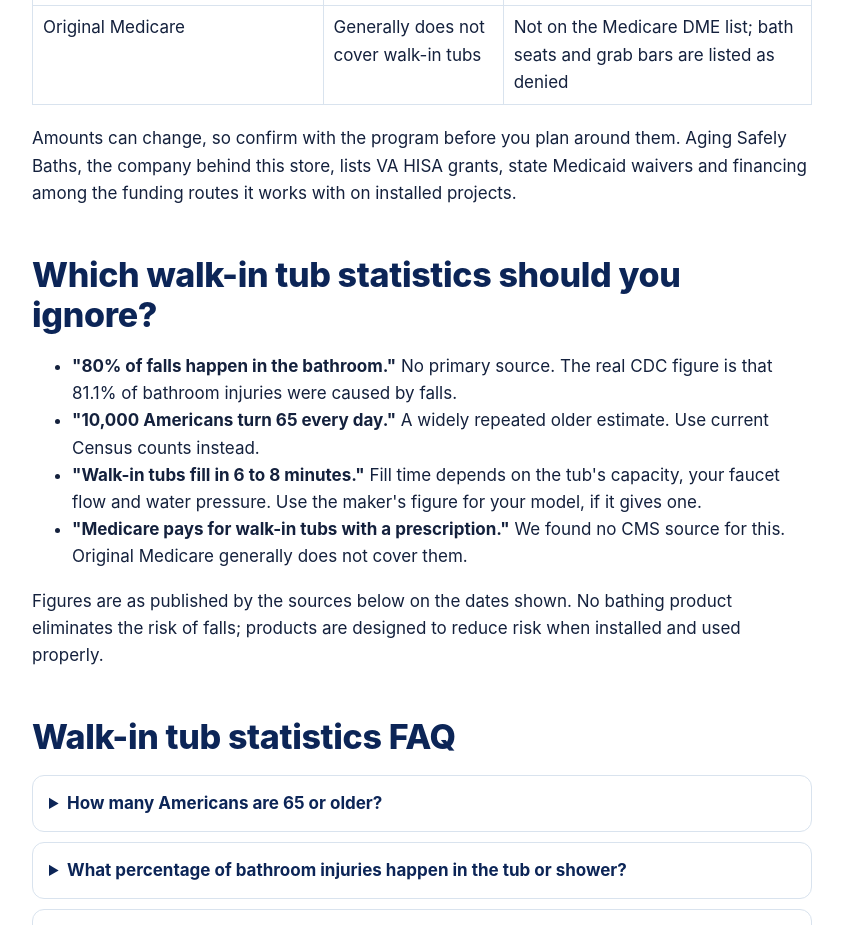
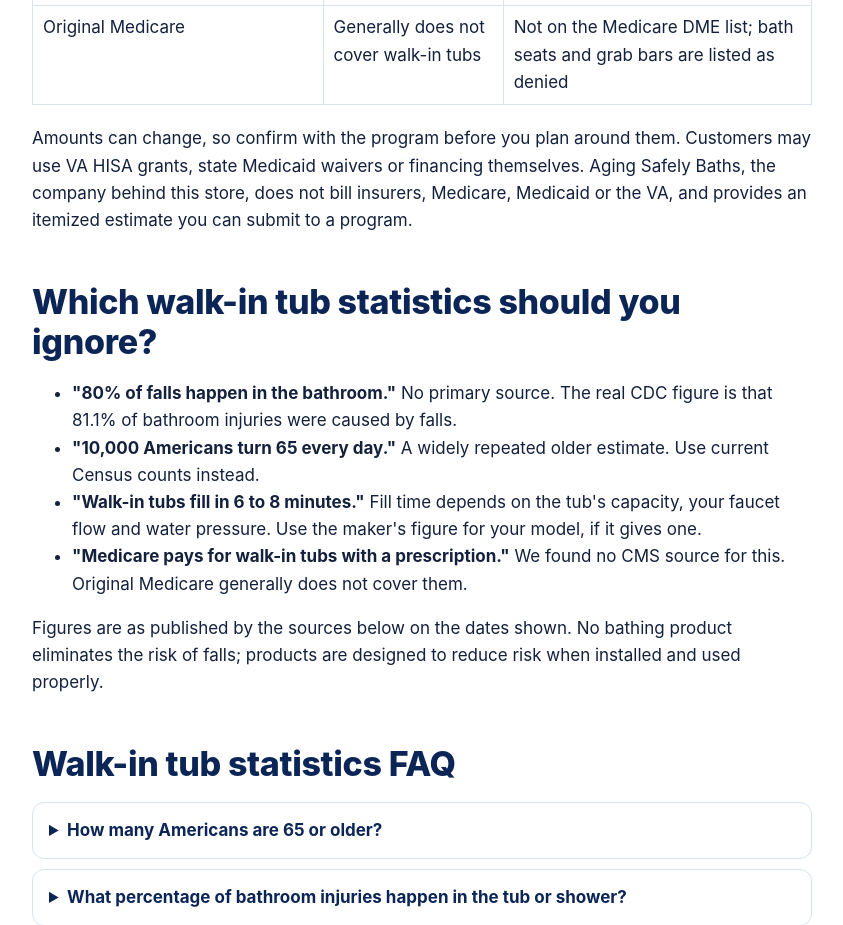
Before and after one commit to seniorhelper/walkintubs4less.com, a plain HTML site: page guides/walk-in-tub-statistics/index.html in a window 1280 px wide. Shown: the part 5840-6765 px from the top of the page, without its empty margins (218-1061 px from the left). Drawn offline with Linux system fonts and the light colour scheme.

Commit message:
Statistics guide: remove implied insurer/VA billing wording

```diff
--- a/guides/walk-in-tub-statistics/index.html
+++ b/guides/walk-in-tub-statistics/index.html
@@ -154,7 +154,7 @@
 <tr><td>Original Medicare</td><td>Generally does not cover walk-in tubs</td><td>Not on the Medicare DME list; bath seats and grab bars are listed as denied</td></tr>
 </tbody>
 </table>
-<p>Amounts can change, so confirm with the program before you plan around them. Aging Safely Baths, the company behind this store, lists VA HISA grants, state Medicaid waivers and financing among the funding routes it works with on installed projects.</p>
+<p>Amounts can change, so confirm with the program before you plan around them. Customers may use VA HISA grants, state Medicaid waivers or financing themselves. Aging Safely Baths, the company behind this store, does not bill insurers, Medicare, Medicaid or the VA, and provides an itemized estimate you can submit to a program.</p>
 
 <h2>Which walk-in tub statistics should you ignore?</h2>
 <ul>
```
